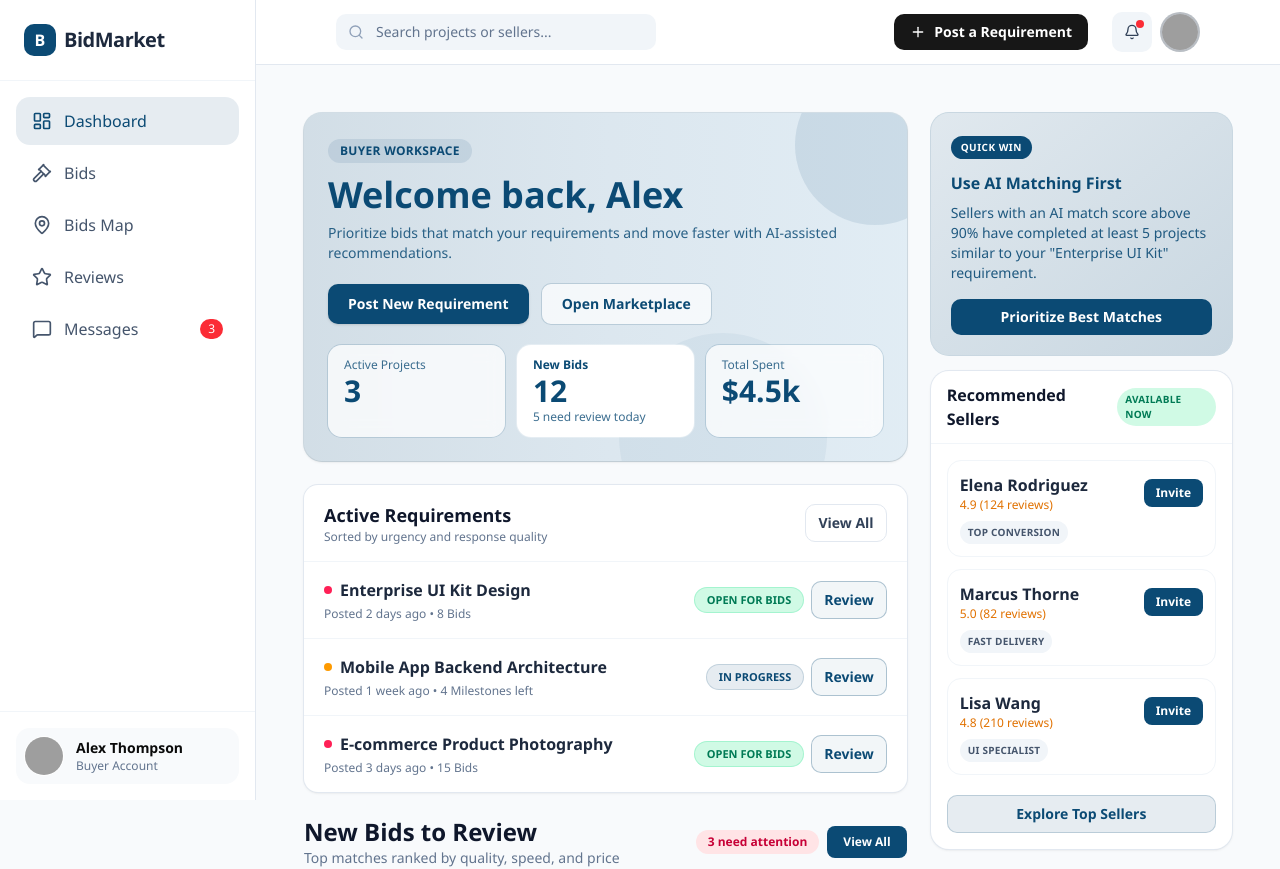
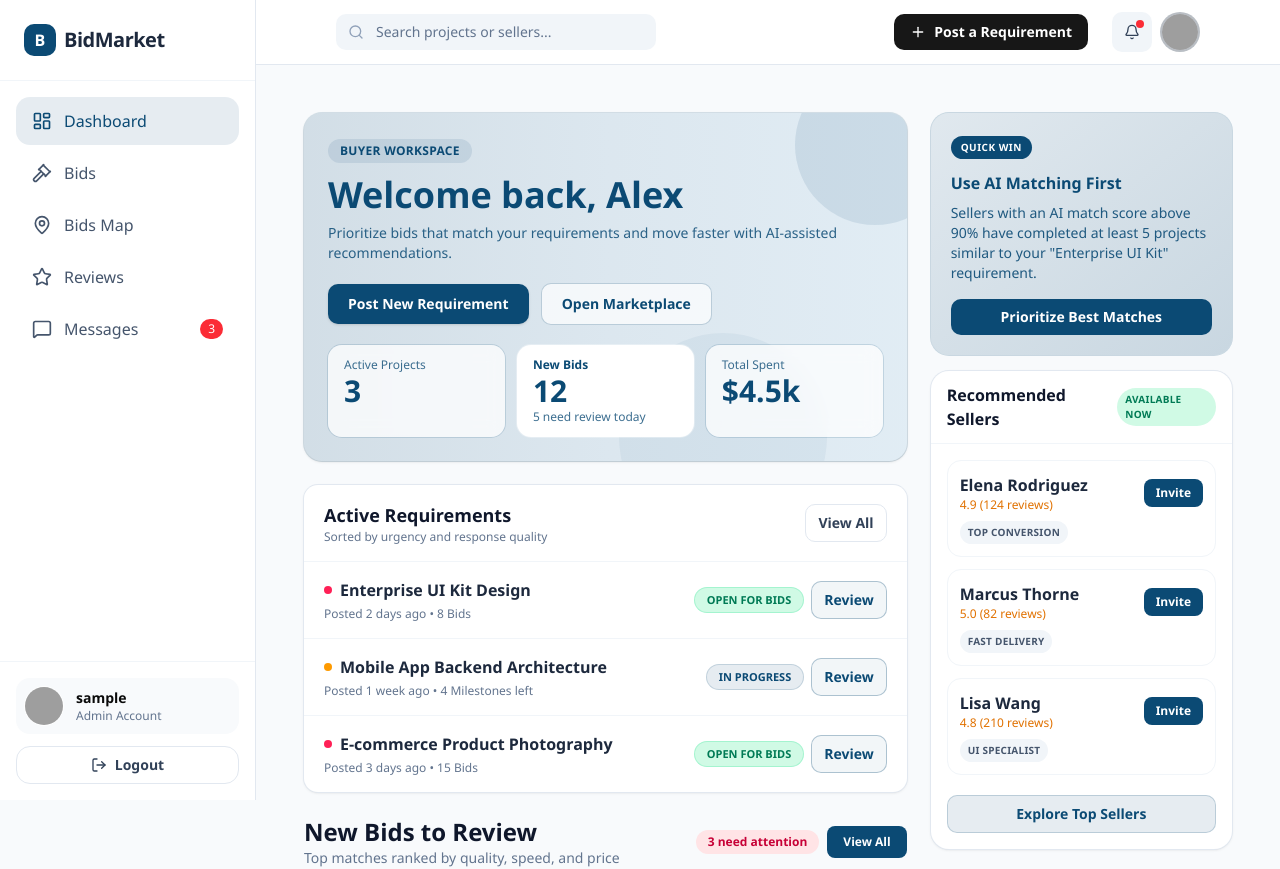
Before and after one commit to Namaumbo/BidHub-Platform, a React (Vite) app: page /dashboard in a window 1280 px wide. Shown: the top 869 px of the page. Built offline with nearby package versions, Linux system fonts and the light colour scheme; no server answers; sample sign-in values are in the browser's storage; grey boxes are pictures that could not be loaded.

Commit message:
feat: enhance Sidebar component with user logout functionality and dynamic role display

```diff
--- a/src/components/sidebar/Sidebar.jsx
+++ b/src/components/sidebar/Sidebar.jsx
@@ -1,4 +1,5 @@
-import { NavLink } from "react-router-dom"
+import { LogOut } from "lucide-react"
+import { NavLink, useNavigate } from "react-router-dom"
 import { getNavItemsByRole } from "@/core/config/navigationByRole"
 import { useAuth } from "@/context/AuthContext"
 
@@ -8,8 +9,15 @@ const linkInactive = "text-slate-600 hover:bg-slate-50 hover:text-[#0b4a74]"
 const linkActive = "text-[#0b4a74] bg-[#0b4a74]/10"
 
 const Sidebar = () => {
-    const { role } = useAuth()
+    const navigate = useNavigate()
+    const { role, username, logout } = useAuth()
     const navItems = getNavItemsByRole(role)
+    const roleLabel = `${role.charAt(0).toUpperCase()}${role.slice(1)} Account`
+
+    const handleLogout = () => {
+        logout()
+        navigate("/login", { replace: true })
+    }
 
     return (
         <aside
@@ -56,10 +64,18 @@ const Sidebar = () => {
                         src="https://lh3.googleusercontent.com/aida-public/AB6AXuDE2t6-f_lulDXFiMNUCaJELRZgrsQBzDRKxDBN7TDEhpZPird4fxjoJ5jZFmu9cLteikIDlj-iKIKgsMlpKRwiJV0l4bNn2f4ISIG5gQBXuNj83T37zu99TSK_ySwUQraeGsq6XXRlU9FiUcunu-oisTiXPIwlQ2OSQdqSpgjTlPWhlrlI_zYUVidgnuFsaq_5l4GhR23cBccC7uawZzSbDxnIVKAl4knlW4fzC1Ok3RjVPTRkscV0xENlmdsYPi7DXExb6pzUJVQ"
                     />
                     <div className="overflow-hidden">
-                        <p className="truncate text-sm font-semibold">Alex Thompson</p>
-                        <p className="truncate text-xs text-slate-500">Buyer Account</p>
+                        <p className="truncate text-sm font-semibold">{username || "User"}</p>
+                        <p className="truncate text-xs text-slate-500">{roleLabel}</p>
                     </div>
                 </div>
+                <button
+                    type="button"
+                    onClick={handleLogout}
+                    className="mt-3 flex w-full items-center justify-center gap-2 rounded-xl border border-slate-200 px-3 py-2 text-sm font-semibold text-slate-700 transition-colors hover:bg-slate-50 hover:text-slate-900"
+                >
+                    <LogOut className="h-4 w-4" />
+                    Logout
+                </button>
             </div>
         </aside>
     )
```
